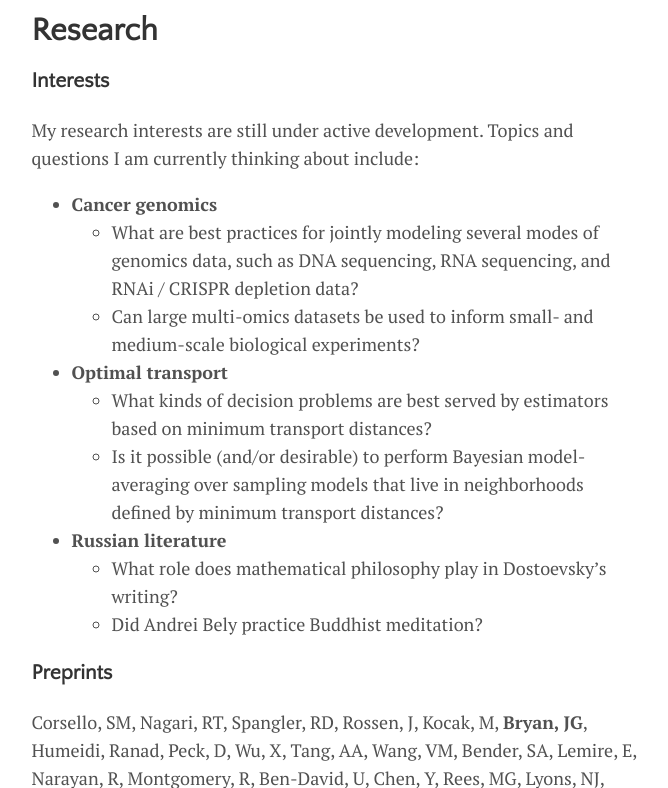
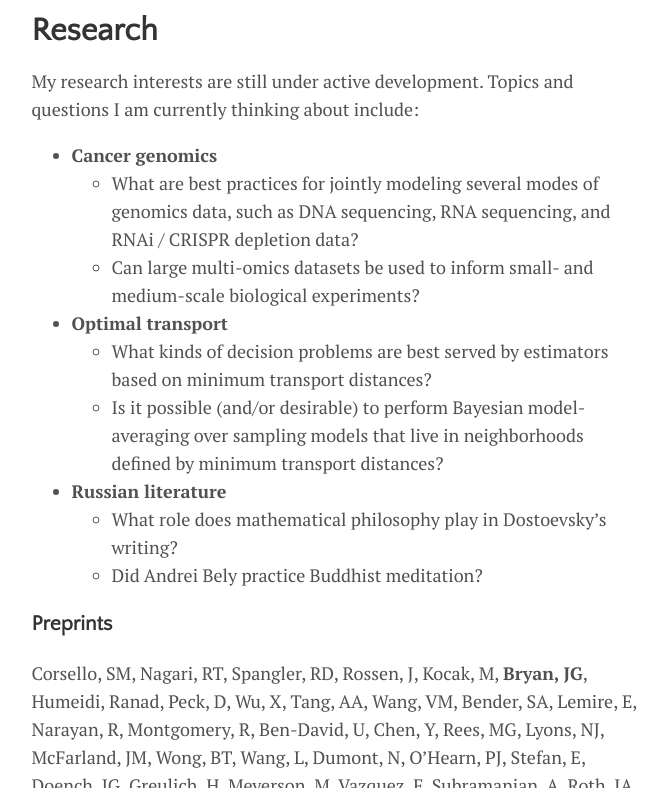
Before and after one commit to j-g-b/j-g-b.github.io, a Jekyll site: the page built from menu/research.md, in a window 1280 px wide and 900 px high, cut to the strip 112-900 px from the top of the window. Shown: the whole strip, without its empty margins (301-969 px from the left). Built offline with Jekyll 4.4.1, drawn with Linux system fonts in a browser that asks for light colours.

Commit message:
update about info

```diff
--- a/menu/research.md
+++ b/menu/research.md
@@ -2,8 +2,6 @@
 layout: page
 title: Research
 ---
-
-### Interests
 
 My research interests are still under active development. Topics and questions I am currently thinking about include:
 
```
